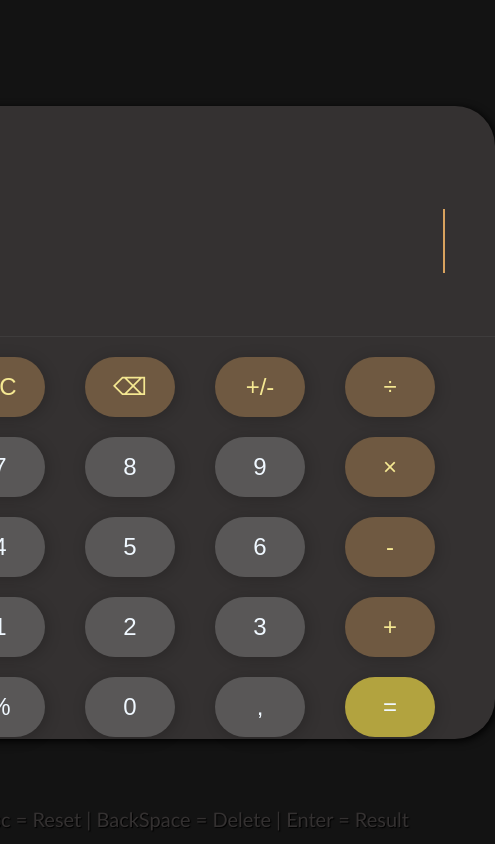
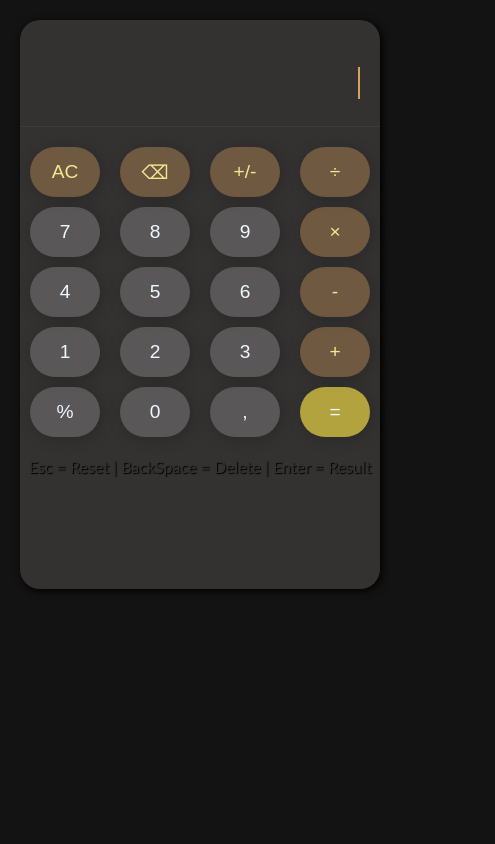
Before and after one commit to SergeVernez/calculatrice_REACT, a React (Vite) app: page / in a window 390 px wide. Shown: the whole page, 495 px wide, since content can reach past the window. Built offline with nearby package versions, Linux system fonts and the light colour scheme.

Commit message:
media queries

```diff
--- a/src/App.css
+++ b/src/App.css
@@ -101,3 +101,37 @@ h2 {
 	text-align: center;
 	text-shadow: 1px 1px 1px #000000;
 }
+
+@media (max-width: 601px) {
+	body {
+		height: auto;
+		justify-content: flex-start;
+		padding: 20px;
+	}
+	section {
+		width: 100%;
+		height: auto;
+		border-radius: 20px;
+		padding-bottom: 100px;
+	}
+	h1 {
+		font-size: 2rem;
+	}
+
+	button {
+		width: 70px;
+		height: 50px;
+		margin: 0 10px;
+		font-size: 1.2rem;
+	}
+	.line {
+		margin: 10px 0;
+	}
+	.result {
+		padding: 20px;
+	}
+	.info h2 {
+		font-size: 1rem;
+		margin-top: 20px;
+	}
+}
--- a/src/App.jsx
+++ b/src/App.jsx
@@ -31,6 +31,13 @@ function App() {
       console.log(`handleCalcul - prevTotal: ${prevTotal}`);
       // Remplace les virgules par des points pour la calculatrice
       let caractereCalculable = prevTotal.replace(/×/g, '*').replace(/÷/g, '/').replace(/,/g, '.');
+
+      // Solution copilote:
+      // Gestion correcte du pourcentage en appliquant à la valeur précédente
+      caractereCalculable = caractereCalculable.replace(/(\d+)%/g, (match, p1) => { return `(${p1}/100)`; });
+      // Gestion des cas comme 100-50% => 100-50*100/100
+      caractereCalculable = caractereCalculable.replace(/(\d+)([\+\-\*\/])(\(\d+\/100\))/g, (match, p1, p2, p3) => { return `${p1}${p2}${p1}*${p3}`; });
+
       console.log(`handleCalcul - caractereCalculable: ${caractereCalculable}`);
       if (caractereCalculable) {
         try {
```
